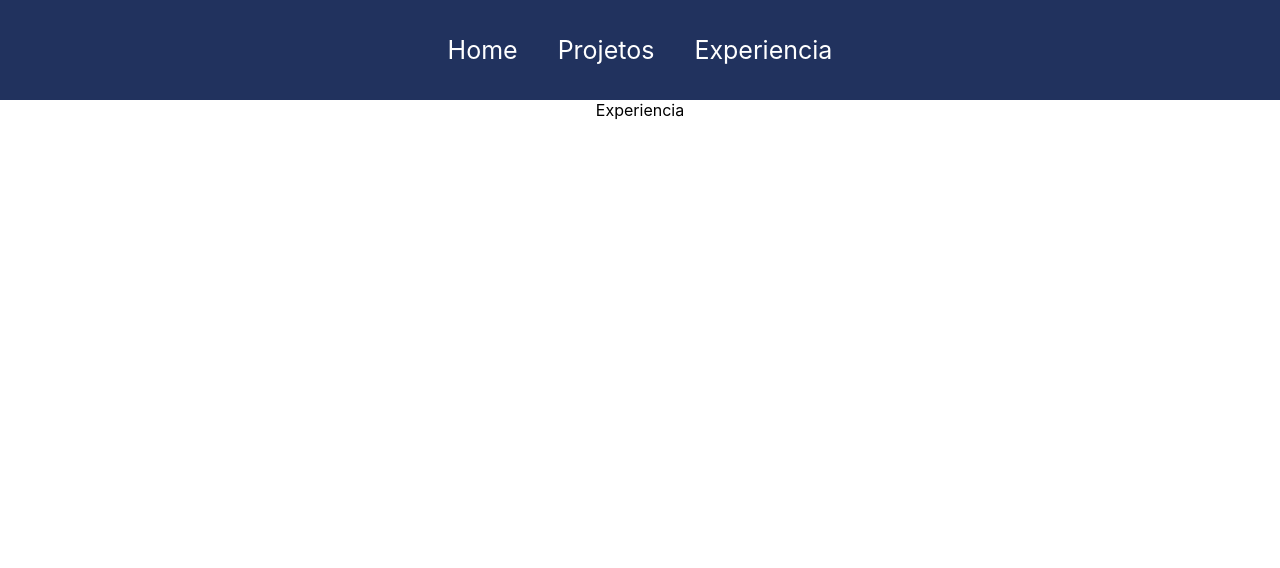
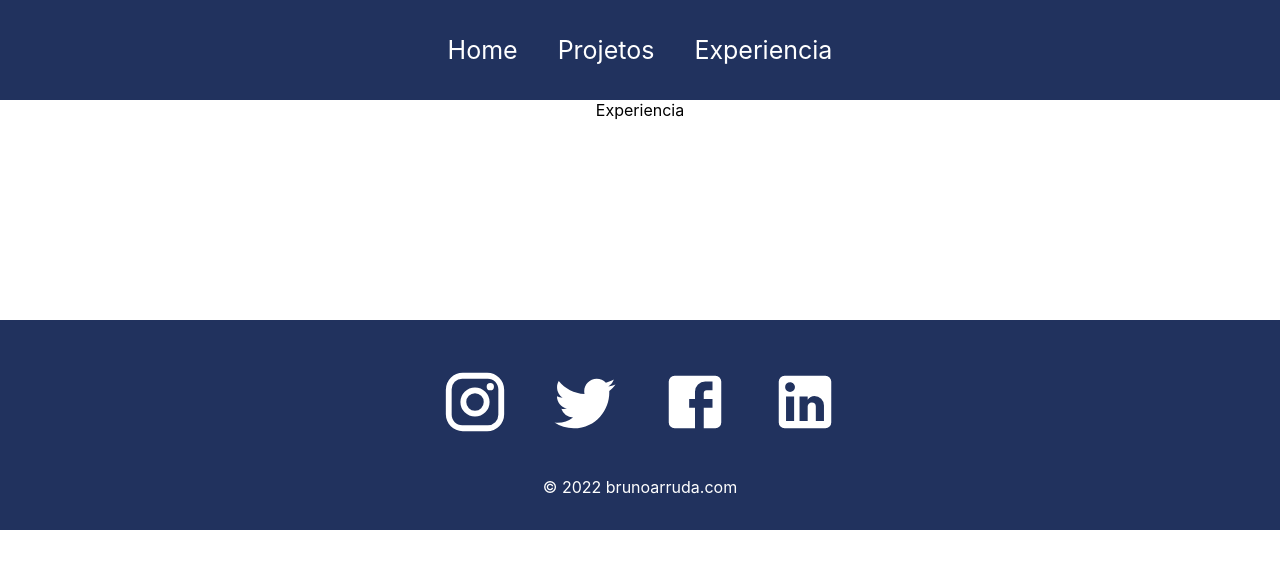
Before and after one commit to bruno-arruda-dev/Bruno-Arruda, a React (Create React App) app: page /experiencia in a window 1280 px wide. Shown: the top 568 px of the page. Built offline with nearby package versions, Linux system fonts and the light colour scheme.

Commit message:
Criado o componente Footer e sua rota foi configurada

```diff
--- a/src/App.js
+++ b/src/App.js
@@ -4,6 +4,7 @@ import Home from './pages/Home';
 import Experiencia from './pages/Experiencia';
 import Projetos from './pages/Projetos';
 import Navbar from './components/Navbar';
+import Footer from './components/Footer';
 
 function App() {
   return (
@@ -15,6 +16,7 @@ function App() {
           <Route path="/projetos" element={<Projetos />} />
           <Route path="/experiencia" element={<Experiencia />} />
         </Routes>
+        <Footer />
       </Router>
     </div>
   );
--- /dev/null
+++ b/src/components/Footer.js
@@ -0,0 +1,22 @@
+import React from 'react'
+import InstagramIcon    from '@material-ui/icons/Instagram';
+import TwitterIcon      from "@material-ui/icons/Twitter";
+import FacebookIcon     from "@material-ui/icons/Facebook";
+import LinkedInIcon     from "@material-ui/icons/LinkedIn";
+import "../styles/Footer.css";
+
+function Footer() {
+  return (
+    <div className='footer'>
+        <div className='socialMedia'>
+            <InstagramIcon />
+            <TwitterIcon />
+            <FacebookIcon />
+            <LinkedInIcon />
+        </div>
+        <p>&copy; 2022 brunoarruda.com</p>
+    </div>
+  )
+}
+
+export default Footer
--- /dev/null
+++ b/src/styles/Footer.css
@@ -0,0 +1,28 @@
+.footer {
+  width: 100%;
+  height: 200px;
+  background: #21325e;
+  display: flex;
+  justify-content: center;
+  align-items: center;
+  flex-direction: column;
+  padding-top: 10px;
+  margin-top: 200px;
+}
+
+.socialMedia svg {
+  color: white;
+  margin: 20px;
+  font-size: 70px;
+  cursor: pointer;
+}
+
+.footer p {
+  color: white;
+}
+
+@media only screen and (max-width: 600px) {
+  .footer svg {
+    font-size: 50px;
+  }
+}
```
